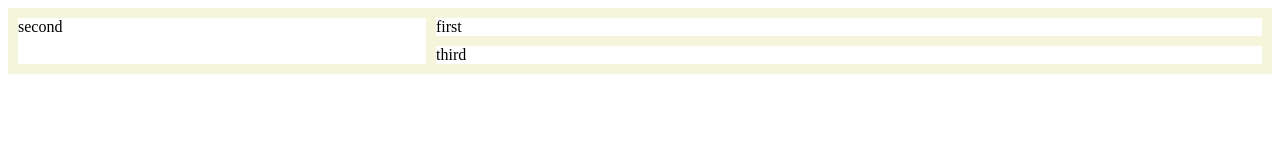
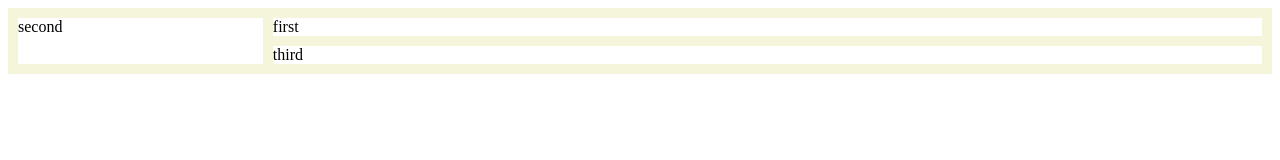
Before and after one commit to knightmoves-schools/028-grid-layout-hashyyazzie, a website: page index.html in a window 1280 px wide. Drawn offline with Linux system fonts and the light colour scheme.

Commit message:
Update index.html
2fr

```diff
--- a/index.html
+++ b/index.html
@@ -8,7 +8,7 @@
             display: grid;
             gap: 10px;
 
-            grid-template-columns: 1fr 1fr 1fr;
+            grid-template-columns: 1fr 2fr 2fr;
             grid-template-rows: auto auto;
 
             grid-template-areas:
```
